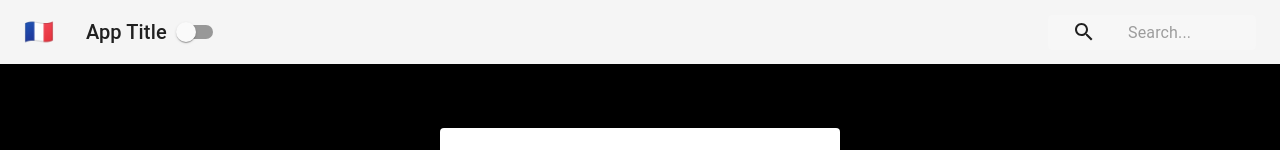
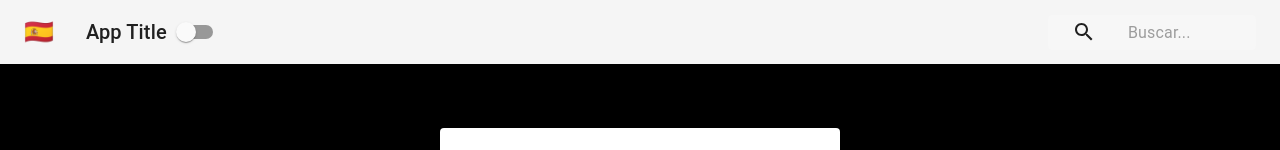
Before and after one commit to tjebbemarchand/login-with-context, a React (Create React App) app: page / in a window 1280 px wide. Shown: the top 150 px of the page. Built offline with nearby package versions, Linux system fonts and the light colour scheme.

Commit message:
Created custom function to make it possible to use multiple context within a component

```diff
--- a/src/Navbar.js
+++ b/src/Navbar.js
@@ -9,18 +9,36 @@ import Switch from "@material-ui/core/Switch";
 import { withStyles } from "@material-ui/core/styles";
 import styles from "./styles/NavBarStyles";
 import { ThemeContext } from "./contexts/ThemeContext";
+import { withLanguageContext } from "./contexts/LanguageContext";
+
+const content = {
+    english: {
+        search: "Search",
+        flag: "🇬🇧"
+    },
+    french: {
+        search: "Chercher",
+        flag: "🇫🇷"
+    },
+    spanish: {
+        search: "Buscar",
+        flag: "🇪🇸"
+    }
+};
 
 class Navbar extends Component {
     static contextType = ThemeContext;
     render() {
         const { isDarkMode, toggleTheme } = this.context;
         const { classes } = this.props;
+        const { language } = this.props.languageContext;
+        const { search, flag } = content[language];
         return (
             <div className={classes.root}>
                 <AppBar position="static" color={isDarkMode ? "default" : "primary"}>
                     <Toolbar>
                         <IconButton className={classes.menuButton} color="inherit">
-                            <span>🇫🇷</span>
+                            <span>{flag}</span>
                         </IconButton>
                         <Typography className={classes.title} variant="h6" color="inherit">
                             App Title
@@ -32,7 +50,7 @@ class Navbar extends Component {
                                 <SearchIcon />
                             </div>
                             <InputBase
-                                placeholder="Search..."
+                                placeholder={`${search}...`}
                                 classes={{
                                     root: classes.inputRoot,
                                     input: classes.inputInput
@@ -46,4 +64,4 @@ class Navbar extends Component {
     }
 }
 
-export default withStyles(styles)(Navbar);
+export default withLanguageContext(withStyles(styles)(Navbar));
--- a/src/contexts/LanguageContext.js
+++ b/src/contexts/LanguageContext.js
@@ -26,4 +26,10 @@ class LanguageProvider extends Component {
     }
 }
 
-export { LanguageContext, LanguageProvider };
+const withLanguageContext = Component => props => (
+    <LanguageContext.Consumer>
+        {value => <Component languageContext={value} {...props} />}
+    </LanguageContext.Consumer>
+);
+
+export { LanguageContext, LanguageProvider, withLanguageContext };
```
